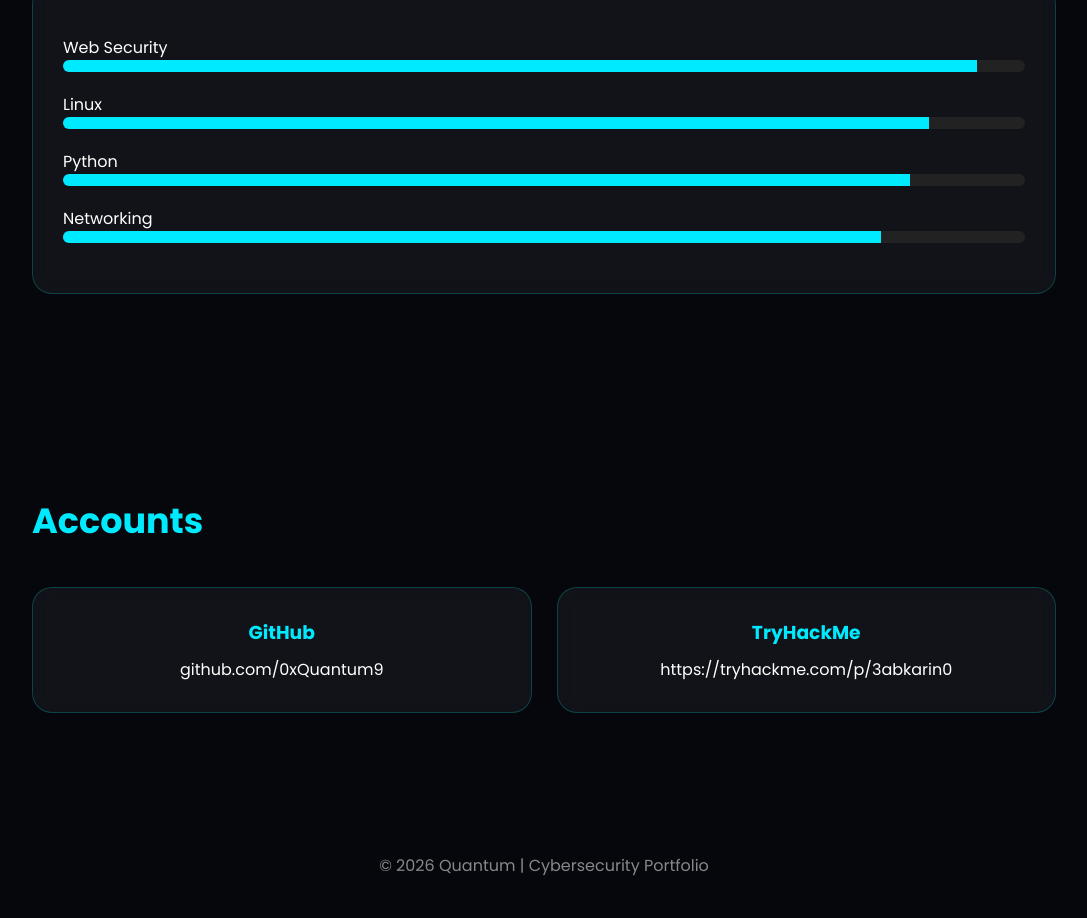
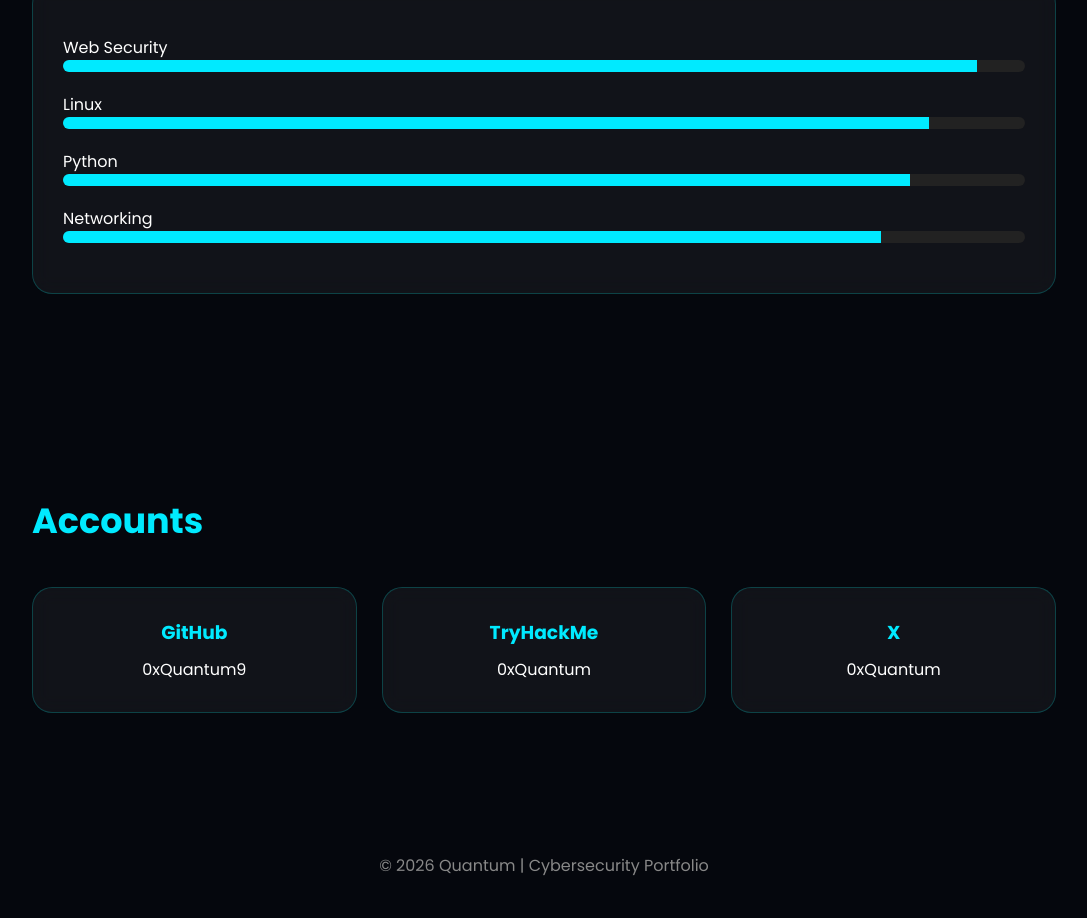
Before and after one commit to 0xQuantum9/web2, a plain HTML site: page index.html in a window 1280 px wide. Shown: the part 1414-2332 px from the top of the page, without its empty margins (96-1183 px from the left). Drawn offline with Linux system fonts and the light colour scheme.

Commit message:
index.html

```diff
--- a/index.html
+++ b/index.html
@@ -279,13 +279,18 @@
 
 <div class="card account">
 <h3>GitHub</h3>
-<a href="#">github.com/0xQuantum9</a>
+<a href="github.com/0xQuantum9">0xQuantum9</a>
 </div>
 
 
 <div class="card account">
 <h3>TryHackMe</h3>
-<a href="#">https://tryhackme.com/p/3abkarin0</a>
+<a href="https://tryhackme.com/p/0xQuantum">0xQuantum</a>
+</div>
+
+<div class="card account">
+<h3>X</h3>
+<a href="https://x.com/0xQuantum9">0xQuantum</a>
 </div>
 
 </div>
```
